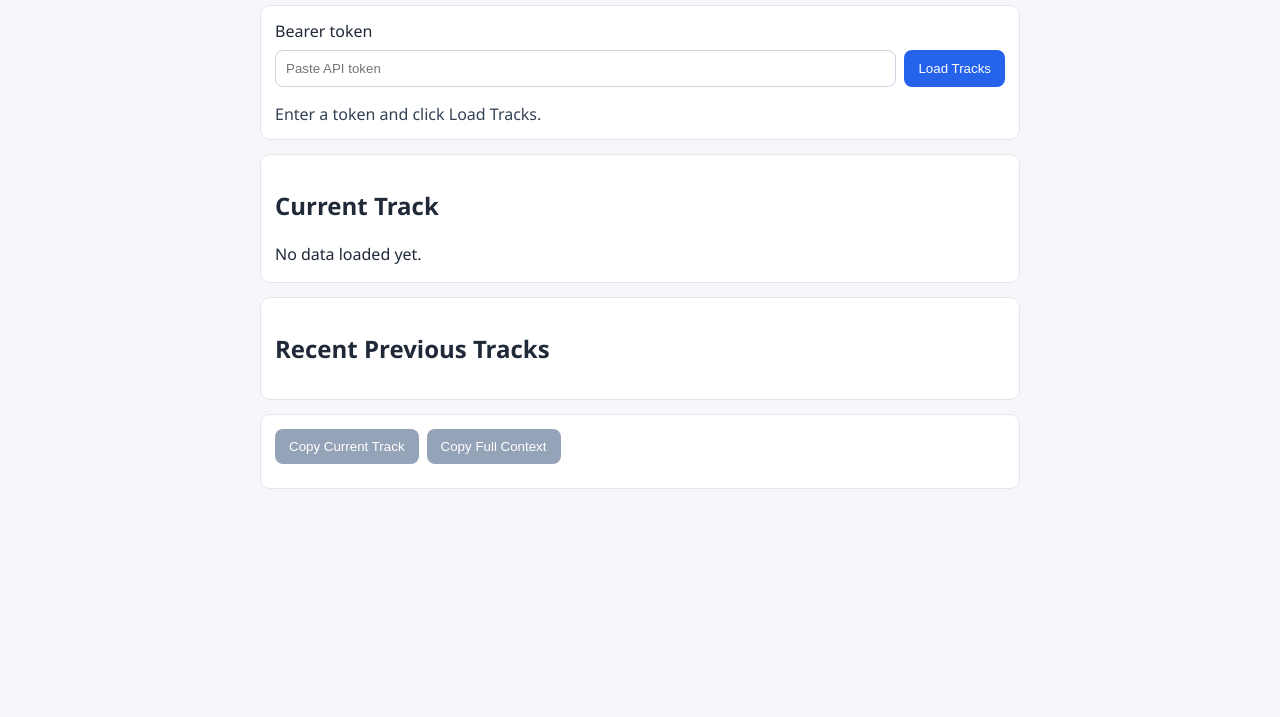
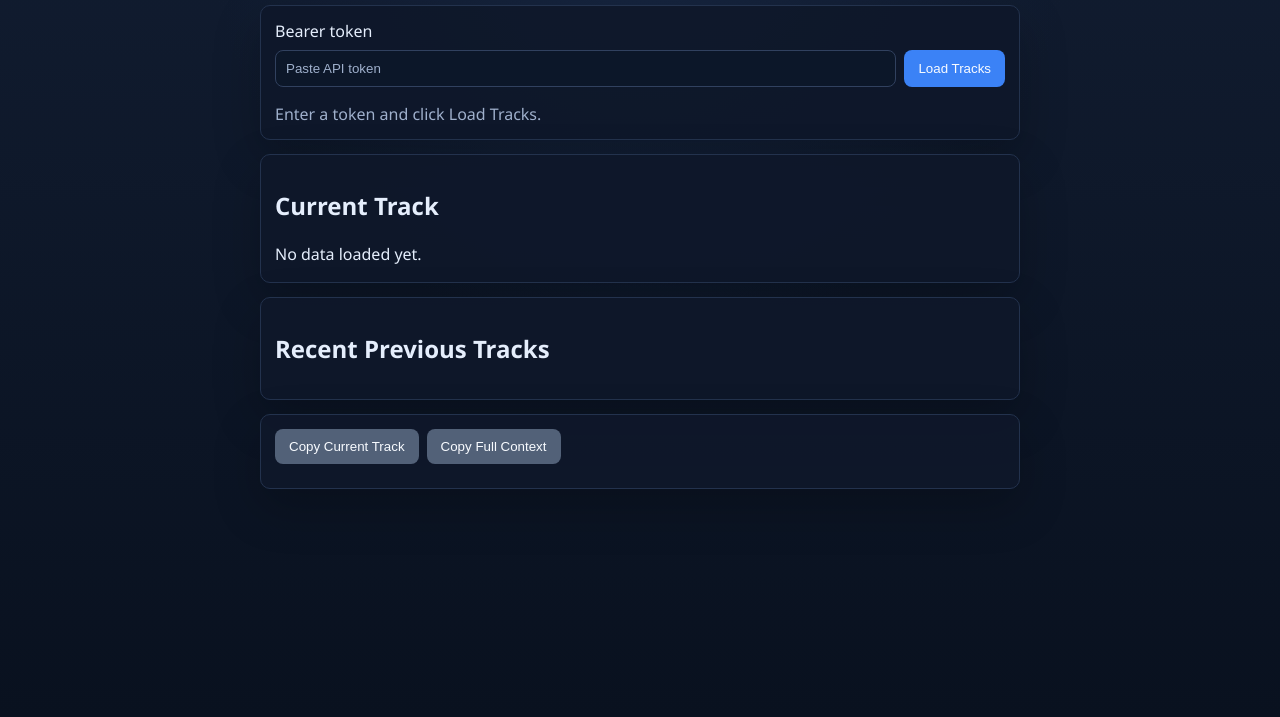
Before and after one commit to Ronkrumland/track-context, a website: page public/index.html in a window 1280 px wide. Shown: the part 83-800 px from the top of the page. Drawn offline with Linux system fonts and the light colour scheme.

Commit message:
Refactor styles for dark mode UI with updated color variables and improved component styling

```diff
--- a/public/styles.css
+++ b/public/styles.css
@@ -1,12 +1,26 @@
 :root {
-  color-scheme: light;
+  color-scheme: dark;
   font-family: "Segoe UI", Tahoma, Geneva, Verdana, sans-serif;
+  --bg: #09111f;
+  --bg-accent: #111c30;
+  --panel: rgba(15, 23, 42, 0.92);
+  --panel-border: #23324d;
+  --text: #e5eefc;
+  --muted: #9fb0cc;
+  --input-bg: #0c1729;
+  --input-border: #31415f;
+  --button-bg: #3b82f6;
+  --button-bg-hover: #60a5fa;
+  --button-disabled: #526178;
 }
 
 body {
   margin: 0;
-  background: #f5f7fb;
-  color: #1f2937;
+  min-height: 100vh;
+  background:
+    radial-gradient(circle at top, #162642 0%, transparent 42%),
+    linear-gradient(180deg, var(--bg-accent) 0%, var(--bg) 100%);
+  color: var(--text);
 }
 
 .container {
@@ -20,11 +34,12 @@ h1 {
 }
 
 .panel {
-  background: #ffffff;
-  border: 1px solid #e5e7eb;
+  background: var(--panel);
+  border: 1px solid var(--panel-border);
   border-radius: 10px;
   padding: 14px;
   margin-bottom: 14px;
+  box-shadow: 0 18px 48px rgba(0, 0, 0, 0.22);
 }
 
 .row {
@@ -42,27 +57,38 @@ h1 {
 input {
   flex: 1;
   padding: 10px;
-  border: 1px solid #cbd5e1;
+  border: 1px solid var(--input-border);
   border-radius: 8px;
+  background: var(--input-bg);
+  color: var(--text);
+}
+
+input::placeholder {
+  color: var(--muted);
 }
 
 button {
   padding: 10px 14px;
   border: 0;
   border-radius: 8px;
-  background: #2563eb;
-  color: white;
+  background: var(--button-bg);
+  color: #f8fbff;
   cursor: pointer;
+  transition: background-color 140ms ease;
+}
+
+button:hover:not(:disabled) {
+  background: var(--button-bg-hover);
 }
 
 button:disabled {
-  background: #94a3b8;
+  background: var(--button-disabled);
   cursor: not-allowed;
 }
 
 .status {
   margin-bottom: 0;
-  color: #334155;
+  color: var(--muted);
 }
 
 .copy-status {
@@ -81,3 +107,10 @@ button:disabled {
 .track-list li {
   margin-bottom: 6px;
 }
+
+label,
+h1,
+h2,
+strong {
+  color: var(--text);
+}
```
